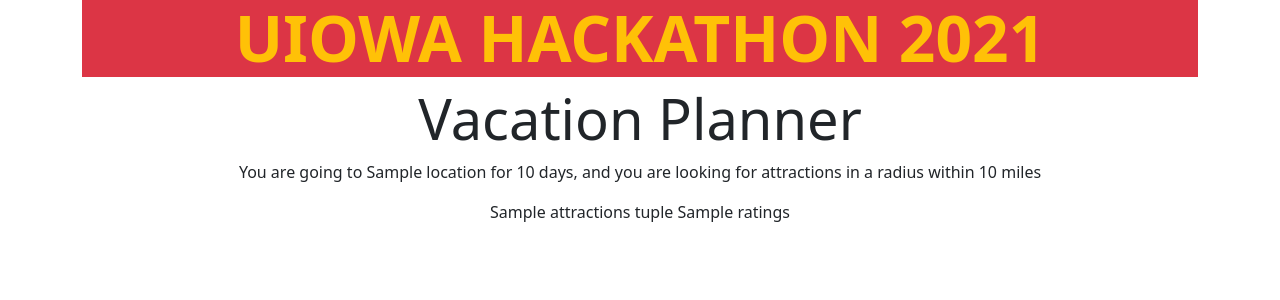
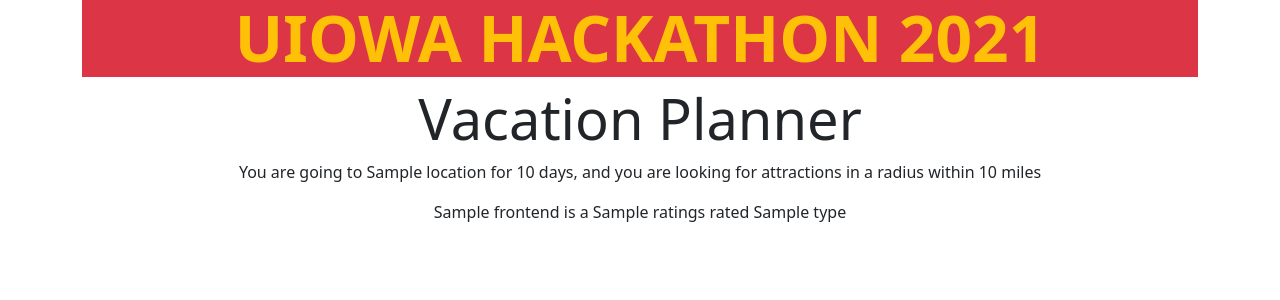
Before and after one commit to AidenPetersen/VacationPlanner, a Django app: template templates/analysis.html in a window 1280 px wide. Shown: the top 300 px of the page. Run offline with Django 3.2, Linux system fonts and the light colour scheme; the template is opened without the code that fills it: most values are stand-ins (such as "Sample title", 1, 10 or a date in 2020); some libraries are stand-ins or nearby versions.

Commit message:
even more formatting

```diff
--- a/main/views.py
+++ b/main/views.py
@@ -27,9 +27,12 @@
     attractions = format_attractions(lat, long, int(data['radius']) * 1609)
     attractions_names = [x[0] for x in attractions]
     attractions_ratings = [x[1] for x in attractions]
+    attractions_types = [x[2]['kinds'] for x in attractions]
+    frontend = prep_frontend(attractions_names, attractions_ratings, attractions_types)
     return render(request, 'analysis.html', {
         'attractions_tuples': attractions,
         'location': data['location'],
         'days': data['days'],
-        'radius': data['radius']
+        'radius': data['radius'],
+        'frontend': frontend
     })
--- a/templates/analysis.html
+++ b/templates/analysis.html
@@ -6,9 +6,9 @@
     <p>You are going to {{ location }} for {{ days }} days, and you are looking for attractions in a
         radius within {{ radius }} miles</p>
     <table>
-        {% for name,ratings,_ in attractions_tuples %}
+        {% for name,ratings,type in frontend %}
             <tr>
-             {{ name }} {{ ratings }}
+             {{ name }} is a {{ ratings }} rated {{ type }}
             </tr>
             <br>
         {% endfor %}
```
Also changed, not shown: main/utility.py (+15 -0 lines), db.sqlite3.
